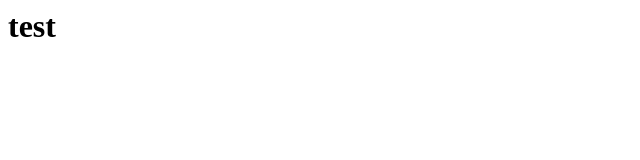
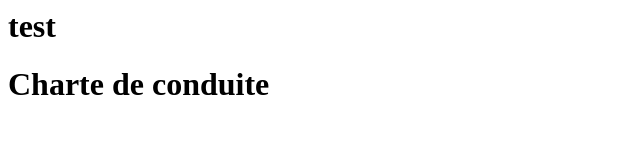
Before and after one commit to Ueha1/Charte-de-conduite, a plain HTML site: page index.html in a window 1280 px wide. Shown: the whole page, without its empty margins (0-640 px from the left). Drawn offline with Linux system fonts and the light colour scheme.

Commit message:
Update index.html

```diff
--- a/index.html
+++ b/index.html
@@ -1,3 +1,4 @@
 <body>
     <h1>test</h1>
+    <h1>Charte de conduite</h1>
 </body>
```
